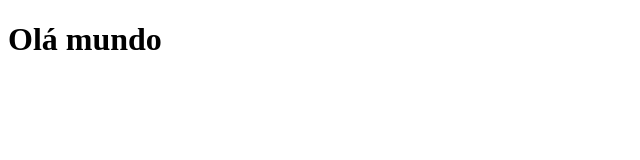
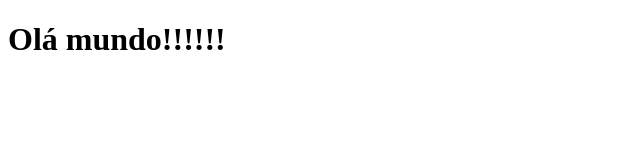
Before and after one commit to anatroiano/teste-codespaces, a plain HTML site: page index.html in a window 1280 px wide. Shown: the whole page, without its empty margins (0-640 px from the left). Drawn offline with Linux system fonts and the light colour scheme.

Commit message:
feat: adicionando exclamação no olá mundo

```diff
--- a/index.html
+++ b/index.html
@@ -7,6 +7,6 @@
     <meta name='viewport' content='width=device-width, initial-scale=1'>
 </head>
 <body>
-    <h1>Olá mundo</h1>
+    <h1>Olá mundo!!!!!!</h1>
 </body>
 </html>
```
